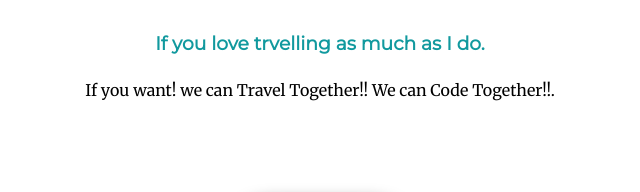
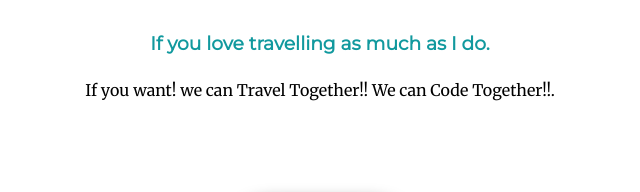
Before and after one commit to Somyadeep1/CV1, a plain HTML site: page index.html in a window 1280 px wide. Shown: the part 2025-2217 px from the top of the page, 320-960 px from the left. Drawn offline with Linux system fonts and the light colour scheme.

Commit message:
Update index.html

```diff
--- a/index.html
+++ b/index.html
@@ -37,13 +37,14 @@
     <div class="skill-row">
       <img class="travel" src="https://media.giphy.com/media/hTUJgHSWsea71hKgsN/giphy.gif" alt="Travel time">
       <h3>Find Something 'New'</h3>
-      <p>My best skill is travelling, I believe that the real happiness is to travel a new places. World is very big but life is too short. So go on 'Fly a little more'.</p>
+      <p>My best skill is travelling, I believe that the real happiness is to travel a new places. World is very big but life is too short. So go on
+       'Fly a little more'.</p>
     </div>
   </div>
   <hr>
   <div class="contact-me">
     <h2>Get In Touch</h2>
-    <h3>If you love trvelling as much as I do.</h3>
+    <h3>If you love travelling as much as I do.</h3>
     <p class="button-down">If you want! we can Travel Together!! We can Code Together!!.</p>
     <a href="contact me.html" class="BUTTON_IFB">CONTACT ME</a>
 
```
